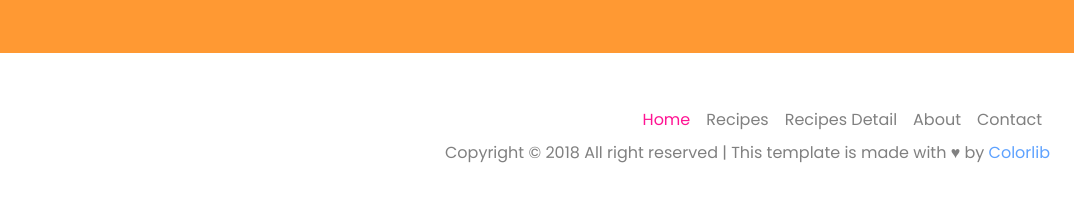
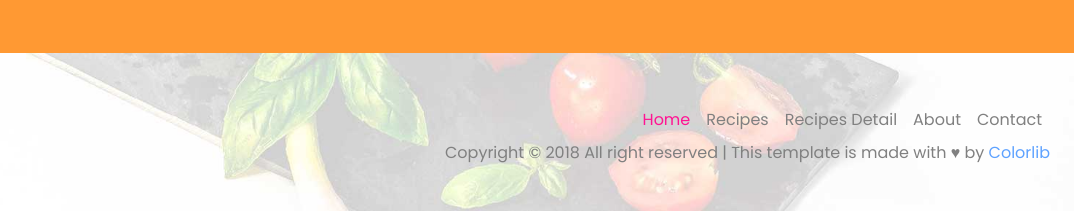
Before and after one commit to huycuong10081996/cuongnguyen, a plain HTML site: page index.html in a window 1280 px wide. Shown: the part 2478-2689 px from the top of the page, 206-1280 px from the left. Drawn offline with Linux system fonts and the light colour scheme; the site is published under a folder, as on GitHub Pages, so addresses that start at the root find nothing.

Commit message:
finished

```diff
--- a/css/footer.css
+++ b/css/footer.css
@@ -6,7 +6,7 @@
 
     padding: 40px 16px;
 
-    background: url(/images/footer-bg.jpg);
+    background: url(../images/footer-bg.jpg);
     background-size: cover;
     background-position: center;
 }
```
